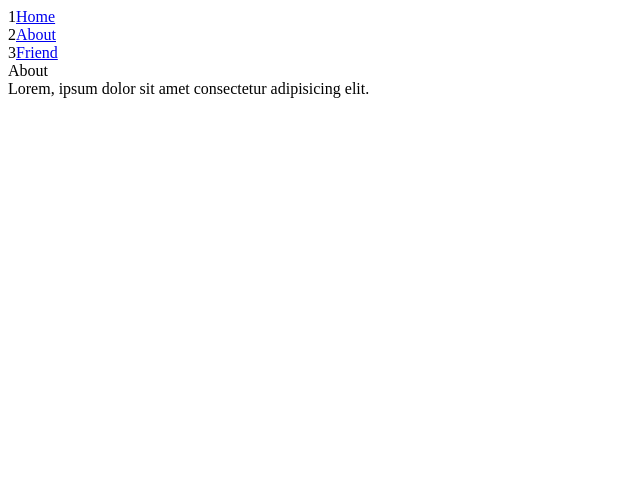
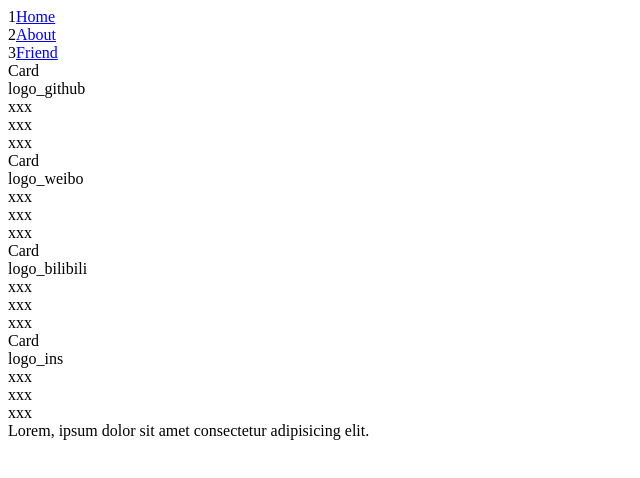
Before and after one commit to tenkeyseven/tks-react-profile-website, a React (Vite) app: page /about in a window 1280 px wide. Shown: the top 478 px of the page, without its empty margins (0-640 px from the left). Built offline with nearby package versions, Linux system fonts and the light colour scheme; a web font is replaced by a local one.

Commit message:
[Feature] About working

```diff
--- a/src/pages/About.tsx
+++ b/src/pages/About.tsx
@@ -2,6 +2,42 @@
 
 // }
 // export default About
+
+const socials = [
+  { logo: "logo_github", name: "xxx", link: "xxx", apiUrl: "xxx" },
+  { logo: "logo_weibo", name: "xxx", link: "xxx", apiUrl: "xxx" },
+  { logo: "logo_bilibili", name: "xxx", link: "xxx", apiUrl: "xxx" },
+  { logo: "logo_ins", name: "xxx", link: "xxx", apiUrl: "xxx" },
+];
+
+function Card({
+  logo,
+  name,
+  link,
+  apiUrl,
+}: {
+  logo: string;
+  name: string;
+  link: string;
+  apiUrl: string;
+}) {
+  return (
+    <div>
+      Card
+      <div>{logo}</div>
+      <div>{name}</div>
+      <div>{link}</div>
+      <div>{apiUrl}</div>
+    </div>
+  );
+}
+
 export default function About() {
-    return <div>About</div>
+  return (
+    <div>
+      {socials.map(({ logo, name, link, apiUrl }) => (
+        <Card key={logo} logo={logo} name={name} link={link} apiUrl={apiUrl} />
+      ))}
+    </div>
+  );
 }
--- a/src/pages/Home.tsx
+++ b/src/pages/Home.tsx
@@ -18,8 +18,9 @@ export default function Home() {
         </div>
       </div> */}
 
+      {/*  */}
       <div className="relative group">
-        <div className="text-8xl tracking-widest font-thick">Tenkeyseven</div>
+        <div className="text-8xl tracking-widest font-thick">TenkeySeven</div>
 
         <img className="absolute -top-80 right-40 -z-10" src="/images/blob.svg" />
         <div className="w-[34rem] h-6 bg-pink-600 absolute left-0 bottom-0 opacity-70 -z-10 transition-all duration-300 group-hover:w-[60rem]" />
```
Also changed, not shown: src/components/Navbar.tsx (+16 -8 lines), 1 other file (tests, documents, lock files or other folders).
